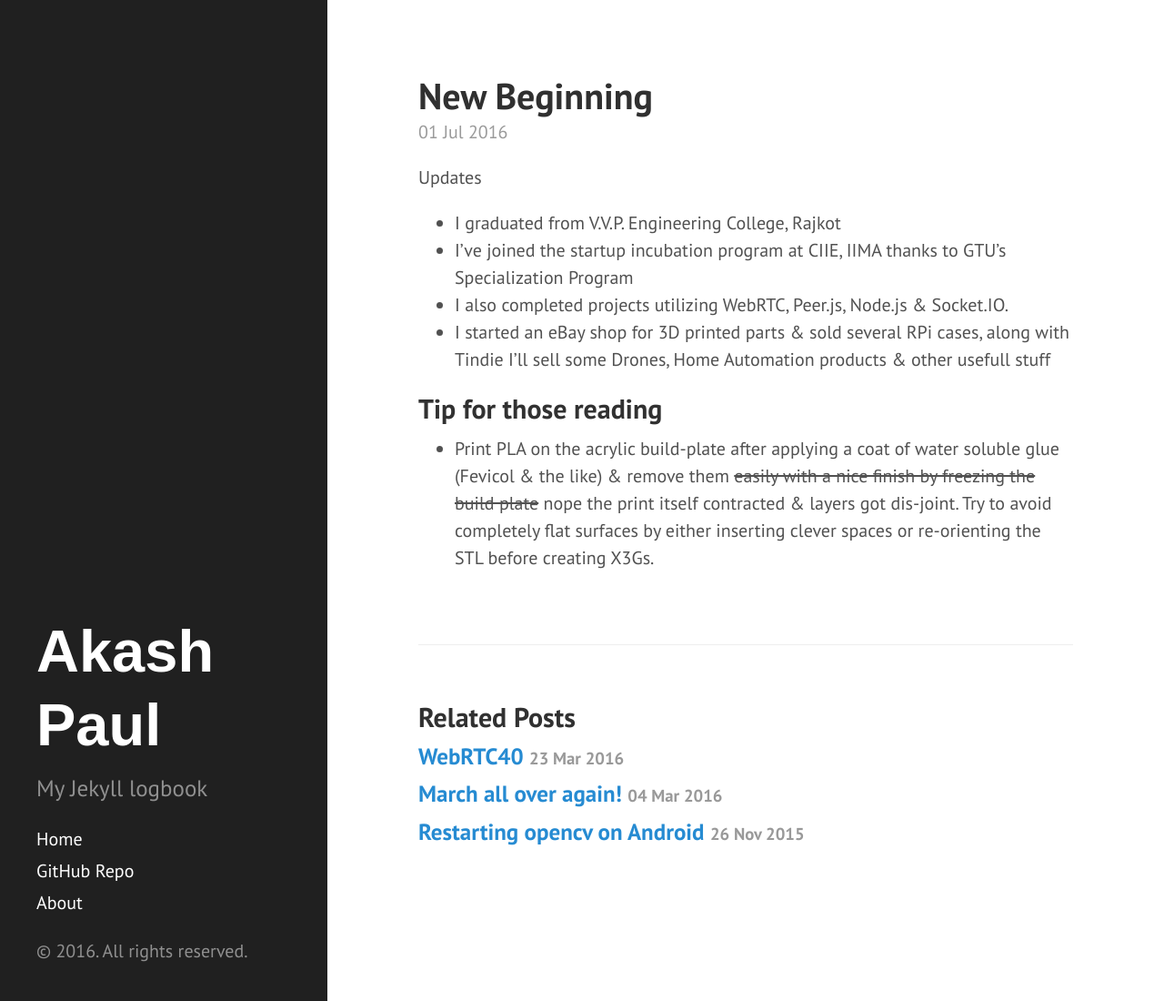
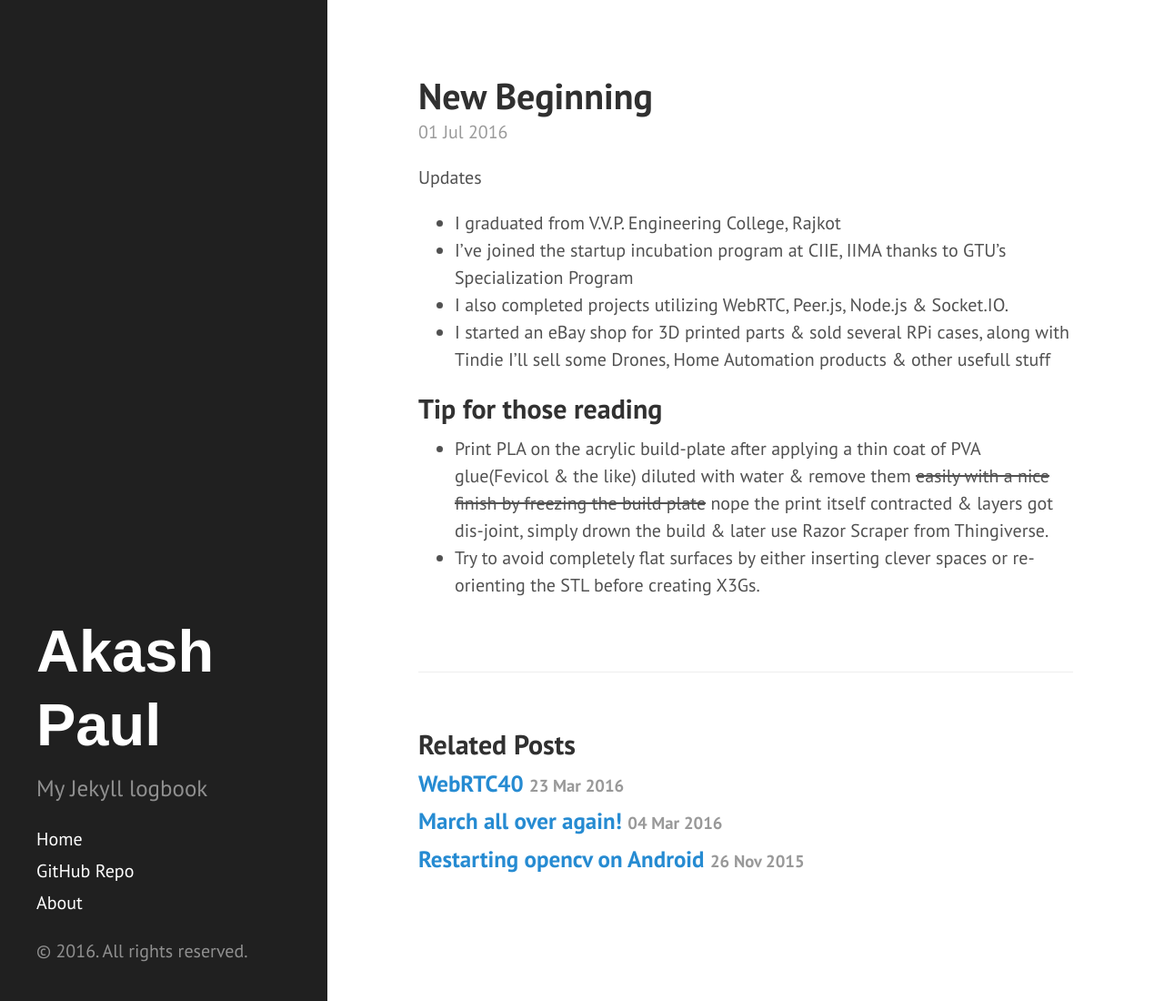
Before and after one commit to iakashpaul/iakashpaul.github.io, a Jekyll site: the page built from _posts/2016-07-01-New Beginning.md, in a window 1280 px wide and 1100 px high. Shown: the whole window at 91% size. Built offline with Jekyll 4.4.1, drawn with Linux system fonts in a browser that asks for light colours.

Commit message:
Update 2016-07-01-New Beginning.md

```diff
--- a/_posts/2016-07-01-New Beginning.md
+++ b/_posts/2016-07-01-New Beginning.md
@@ -13,4 +13,5 @@ Updates
 
 Tip for those reading
 ------
-* Print PLA on the acrylic build-plate after applying a coat of water soluble glue (Fevicol & the like) & remove them ~~easily with a nice finish by freezing the build plate~~ nope the print itself contracted & layers got dis-joint. Try to avoid completely flat surfaces by either inserting clever spaces or re-orienting the STL before creating X3Gs.
+* Print PLA on the acrylic build-plate after applying a thin coat of PVA glue(Fevicol & the like) diluted with water & remove them ~~easily with a nice finish by freezing the build plate~~ nope the print itself contracted & layers got dis-joint, simply drown the build & later use Razor Scraper from Thingiverse.
+* Try to avoid completely flat surfaces by either inserting clever spaces or re-orienting the STL before creating X3Gs.
```
